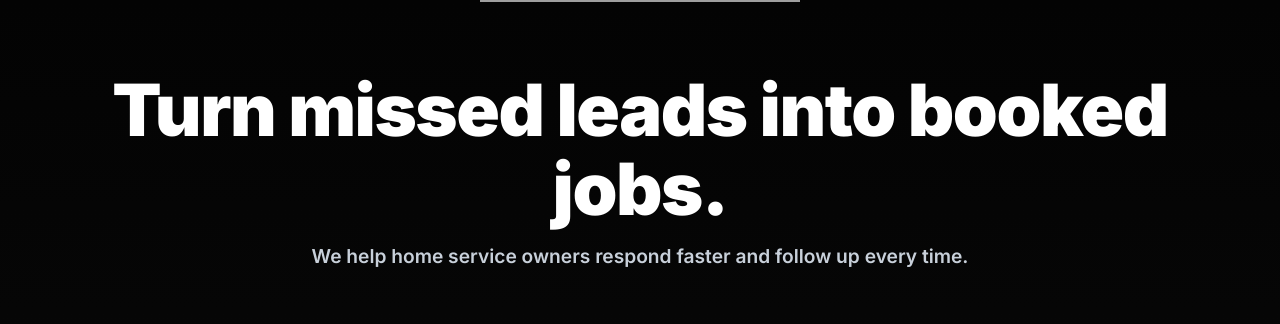
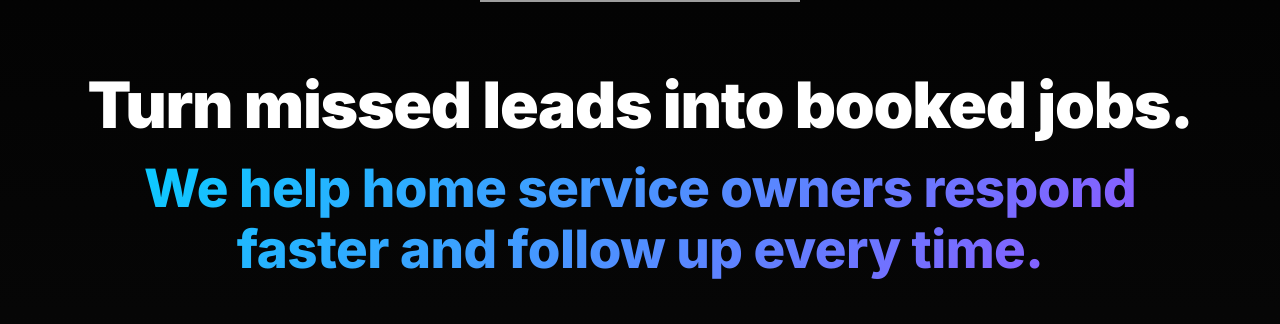
Before and after one commit to JeremyOHL/ai-employees-site, a React (Create React App) app: page / in a window 1280 px wide. Shown: the part 306-630 px from the top of the page. Built offline with nearby package versions, Linux system fonts and the light colour scheme; grey boxes are pictures that could not be loaded.

Commit message:
Adjustments

```diff
--- a/src/App.css
+++ b/src/App.css
@@ -76,11 +76,12 @@ html {
 }
 
 .hero-title {
-  font-size: clamp(2.5rem, 6vw, 4.5rem);
+  font-size: clamp(2rem, 5vw, 4.5rem);
   font-weight: 900;
   line-height: 1.1;
-  margin-bottom: 14px;
+  margin-bottom: 18px;
   letter-spacing: -0.02em;
+  white-space: nowrap;
 }
 
 .highlight-text {
@@ -91,12 +92,18 @@ html {
 }
 
 .hero-subtitle {
-  font-size: clamp(1rem, 1.8vw, 1.2rem);
-  font-weight: 600;
-  color: #c8d0da;
-  max-width: 680px;
-  margin: 0 auto 54px;
-  line-height: 1.55;
+  font-size: clamp(2rem, 4.6vw, 3.3rem);
+  font-weight: 800;
+  letter-spacing: -0.01em;
+  max-width: 32ch;
+  margin: 0 auto 48px;
+  line-height: 1.15;
+  text-wrap: balance;
+  background: linear-gradient(135deg, #00d4ff 0%, #9b4dff 100%);
+  -webkit-background-clip: text;
+  -webkit-text-fill-color: transparent;
+  background-clip: text;
+  color: transparent;
 }
 
 .hero-benefits {
@@ -1195,17 +1202,25 @@ html {
   color: #666;
 }
 
+@media (max-width: 1200px) {
+  .hero-title {
+    font-size: clamp(1.9rem, 4.4vw, 3.7rem);
+  }
+}
+
 /* Responsive Design */
 @media (max-width: 768px) {
   .hero-title {
     font-size: 2.5rem;
     margin-bottom: 12px;
+    white-space: normal;
   }
 
   .hero-subtitle {
-    font-size: 1.05rem;
-    max-width: 92%;
-    margin-bottom: 44px;
+    font-size: clamp(1.55rem, 7.5vw, 2.15rem);
+    max-width: 26ch;
+    margin-bottom: 40px;
+    line-height: 1.18;
   }
 
   .hero-benefits {
--- a/src/components/FAQ.jsx
+++ b/src/components/FAQ.jsx
@@ -18,7 +18,7 @@ const FAQ = () => {
     },
     {
       question: 'How quickly can I launch?',
-      answer: 'Lead response setup can go live quickly after onboarding. Full app setup depends on your current process.'
+      answer: 'Most lead response setups can launch as fast as 7 days after onboarding. Full app setup depends on your current process.'
     },
     {
       question: 'Can the app be branded to my business?',
--- a/src/components/Hero.jsx
+++ b/src/components/Hero.jsx
@@ -78,7 +78,7 @@ const Hero = () => {
               <div className="avatar">AL</div>
             </div>
             <div className="social-proof-text">
-              <strong>Built for</strong> plumbers, HVAC, roofing, electrical, cleaning, and more
+              <strong>Built for</strong> plumbers, HVAC, roofing, electrical, cleaning, landscapers, and more
             </div>
           </div>
 
--- a/src/components/Pricing.jsx
+++ b/src/components/Pricing.jsx
@@ -24,7 +24,7 @@ const Pricing = () => {
     },
     {
       name: 'Mondays Marketing App Suite',
-      price: 697,
+      price: 497,
       description: 'A complete business suite for communication, CRM, automation, and reporting.',
       features: [
         'Everything in AI Agent Essentials',
--- a/src/components/Problem.jsx
+++ b/src/components/Problem.jsx
@@ -64,8 +64,8 @@ const Problem = () => {
               ))}
             </div>
             <div className="solution-stat">
-              <span className="stat-number">Done-For-You</span>
-              <span className="stat-text">Setup, execution, and support from one team</span>
+              <span className="stat-number">1 App</span>
+              <span className="stat-text">Minimal owner time, automated follow-up, and clear weekly performance visibility</span>
             </div>
           </div>
         </div>
```
Also changed, not shown: package.json (+4 -3 lines), 2 other files (tests, documents, lock files or other folders).
